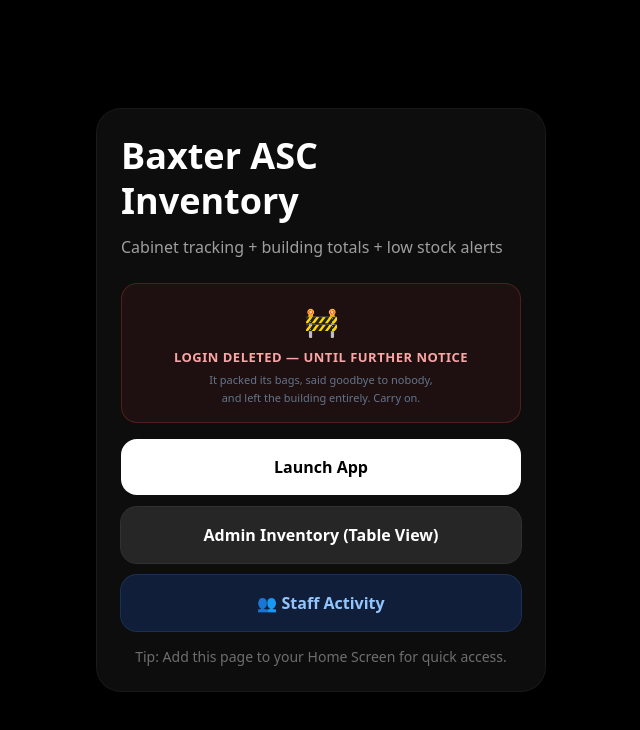
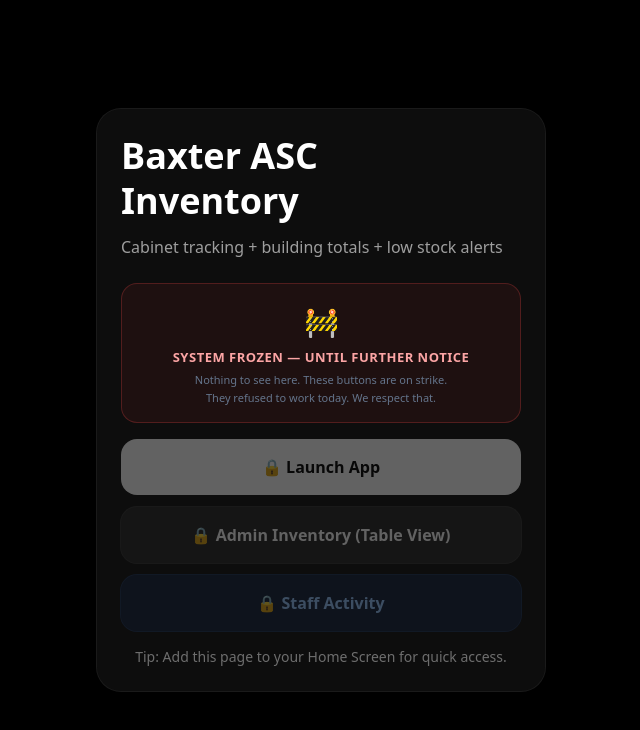
Before and after one commit to ASC-Harrison/nextjs-with-supabase, a Next.js app: page / in a window 1280 px wide. Shown: the top 730 px of the page, without its empty margins (319-959 px from the left). Built offline with nearby package versions, Linux system fonts and the light colour scheme.

Commit message:
Update page.tsx

```diff
--- a/app/page.tsx
+++ b/app/page.tsx
@@ -1,5 +1,4 @@
 "use client";
-import Link from "next/link";
 
 export default function Home() {
   return (
@@ -11,22 +10,27 @@ export default function Home() {
         <div className="mt-3 text-white/60">
           Cabinet tracking + building totals + low stock alerts
         </div>
+
+        {/* Funny banner */}
         <div className="mt-6 rounded-2xl text-center py-4 px-4" style={{background:"rgba(239,68,68,0.08)",border:"1px solid rgba(239,68,68,0.25)"}}>
           <div style={{fontSize:28,marginBottom:6}}>🚧</div>
-          <div style={{fontSize:13,fontWeight:800,color:"#fca5a5",letterSpacing:0.5,marginBottom:4}}>LOGIN DELETED — UNTIL FURTHER NOTICE</div>
-          <div style={{fontSize:11,color:"#64748b",lineHeight:1.6}}>It packed its bags, said goodbye to nobody,<br/>and left the building entirely. Carry on.</div>
+          <div style={{fontSize:13,fontWeight:800,color:"#fca5a5",letterSpacing:0.5,marginBottom:4}}>SYSTEM FROZEN — UNTIL FURTHER NOTICE</div>
+          <div style={{fontSize:11,color:"#64748b",lineHeight:1.6}}>Nothing to see here. These buttons are on strike.<br/>They refused to work today. We respect that.</div>
         </div>
-        <div className="mt-4 space-y-3">
-          <Link href="/inventory" className="block w-full rounded-2xl bg-white text-black font-semibold py-4 text-center">
-            Launch App
-          </Link>
-          <Link href="/admin" className="block w-full rounded-2xl bg-white/10 text-white font-semibold py-4 text-center ring-1 ring-white/15">
-            Admin Inventory (Table View)
-          </Link>
-          <Link href="/staff-activity" className="block w-full rounded-2xl bg-blue-600/20 text-blue-300 font-semibold py-4 text-center ring-1 ring-blue-500/30">
-            👥 Staff Activity
-          </Link>
+
+        {/* Frozen buttons — visible but not clickable */}
+        <div className="mt-4 space-y-3" style={{opacity:0.35,pointerEvents:"none",userSelect:"none"}}>
+          <div className="block w-full rounded-2xl bg-white text-black font-semibold py-4 text-center cursor-not-allowed">
+            🔒 Launch App
+          </div>
+          <div className="block w-full rounded-2xl bg-white/10 text-white font-semibold py-4 text-center ring-1 ring-white/15 cursor-not-allowed">
+            🔒 Admin Inventory (Table View)
+          </div>
+          <div className="block w-full rounded-2xl bg-blue-600/20 text-blue-300 font-semibold py-4 text-center ring-1 ring-blue-500/30 cursor-not-allowed">
+            🔒 Staff Activity
+          </div>
         </div>
+
         <div className="pt-4 text-center text-white/40 text-sm">
           Tip: Add this page to your Home Screen for quick access.
         </div>
```
